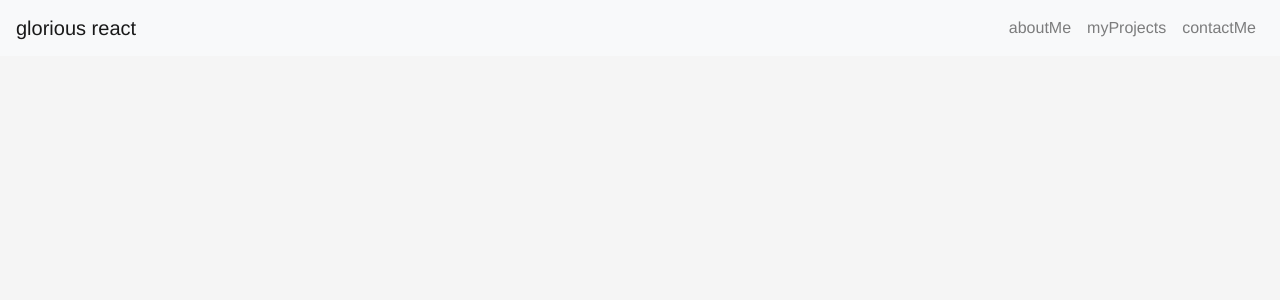
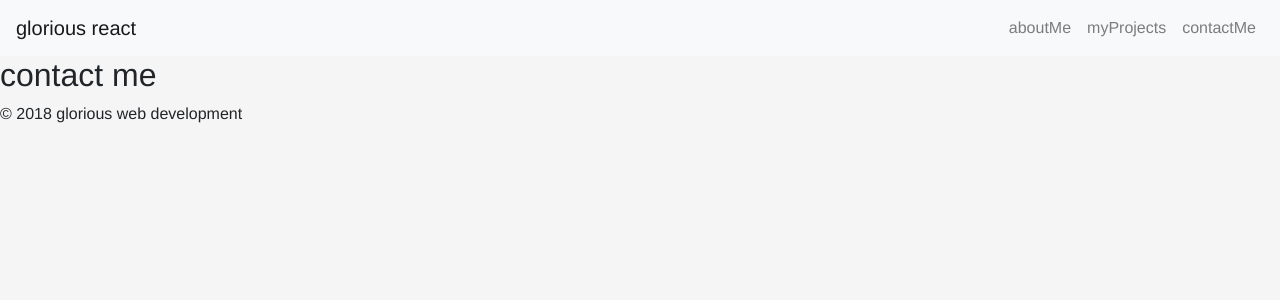
Before and after one commit to gloriading/profile-react, a React (Create React App) app: page /contact in a window 1280 px wide. Shown: the top 300 px of the page. Built offline with nearby package versions, Linux system fonts and the light colour scheme.

Commit message:
Add basic setup with react-router

```diff
--- a/package.json
+++ b/package.json
@@ -6,6 +6,8 @@
     "bootstrap": "^4.1.3",
     "react": "^16.4.2",
     "react-dom": "^16.4.2",
+    "react-router": "^4.3.1",
+    "react-router-dom": "^4.3.1",
     "react-scripts": "1.1.4",
     "reactstrap": "^6.3.1"
   },
--- /dev/null
+++ b/src/components/AboutMe.js
@@ -0,0 +1,14 @@
+import React, { Component } from 'react';
+
+
+export default class AboutMe extends Component {
+
+
+  render(){
+    return(
+      <div className="about-container">
+        <h2>about me</h2>
+      </div>
+    )
+  }
+}
--- /dev/null
+++ b/src/components/Contact.js
@@ -0,0 +1,14 @@
+import React, { Component } from 'react';
+
+
+export default class Contact extends Component {
+
+
+  render(){
+    return(
+      <div className="contact-container">
+        <h2>contact me</h2>
+      </div>
+    )
+  }
+}
--- /dev/null
+++ b/src/components/Footer.js
@@ -0,0 +1,9 @@
+import React from 'react';
+
+export const Footer = () => {
+  return (
+    <div className="footer">
+      <p>&copy; 2018 <span>glorious</span> web development </p>
+    </div>
+  )
+}
--- a/src/components/Head.js
+++ b/src/components/Head.js
@@ -7,10 +7,8 @@ import {
   Nav,
   NavItem,
   NavLink,
-  UncontrolledDropdown,
-  DropdownToggle,
-  DropdownMenu,
-  DropdownItem } from 'reactstrap';
+ } from 'reactstrap';
+import { Link } from 'react-router-dom';
 
 
 export default class Head extends Component {
@@ -37,13 +35,13 @@ export default class Head extends Component {
         <Collapse isOpen={this.state.isOpen} navbar>
           <Nav className="ml-auto" navbar>
             <NavItem>
-              <NavLink href="/components/">aboutMe</NavLink>
+              <NavLink tag={Link} to="/about">aboutMe</NavLink>
             </NavItem>
             <NavItem>
-              <NavLink href="#">myProjects</NavLink>
+              <NavLink tag={Link} to="/projects">myProjects</NavLink>
             </NavItem>
             <NavItem>
-              <NavLink href="#">contactMe</NavLink>
+              <NavLink tag={Link} to="/contact">contactMe</NavLink>
             </NavItem>
           </Nav>
         </Collapse>
--- a/src/components/Main.js
+++ b/src/components/Main.js
@@ -1,14 +1,30 @@
 import React, { Component } from 'react';
 import Head from './Head';
+import {
+  BrowserRouter as Router,
+  Link,
+  Route
+} from 'react-router-dom';
+import AboutMe from './AboutMe';
+import MyProjects from './MyProjects';
+import Contact from './Contact';
+import {Footer} from './Footer';
 
 export default class Main extends Component {
 
 
   render(){
     return(
-      <div className="main-container">
-        <Head />
-      </div>
+      <Router>
+        <div className="main-container">
+          <Head />
+          <Route path="/about" component={AboutMe} />
+          <Route path="/projects" component={MyProjects} />
+          <Route path="/contact" component={Contact} />
+          <Footer />
+        </div>
+
+      </Router>
     )
   }
 }
--- /dev/null
+++ b/src/components/MyProjects.js
@@ -0,0 +1,14 @@
+import React, { Component } from 'react';
+
+
+export default class MyProjects extends Component {
+
+
+  render(){
+    return(
+      <div className="projects-container">
+        <h2>my projects</h2>
+      </div>
+    )
+  }
+}
```
Also changed, not shown: 1 other file (tests, documents, lock files or other folders).
